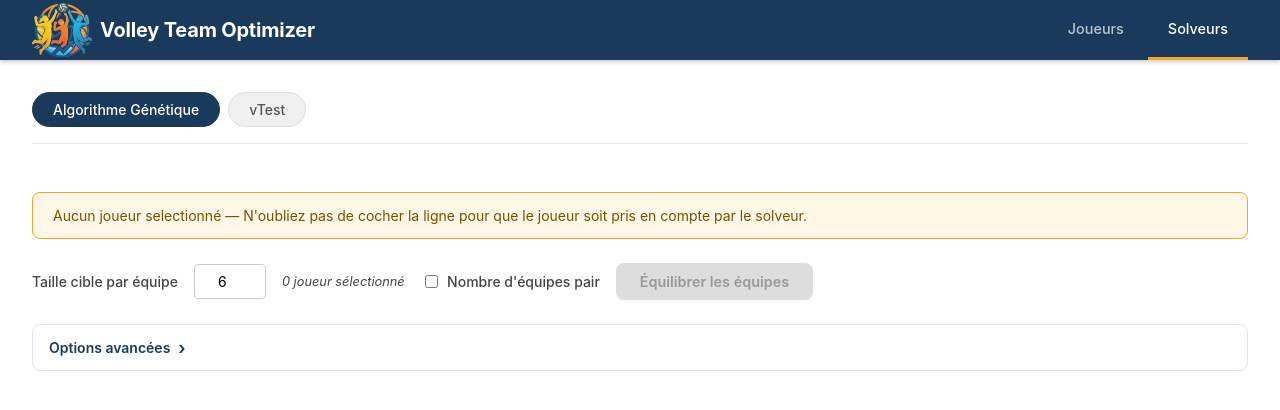
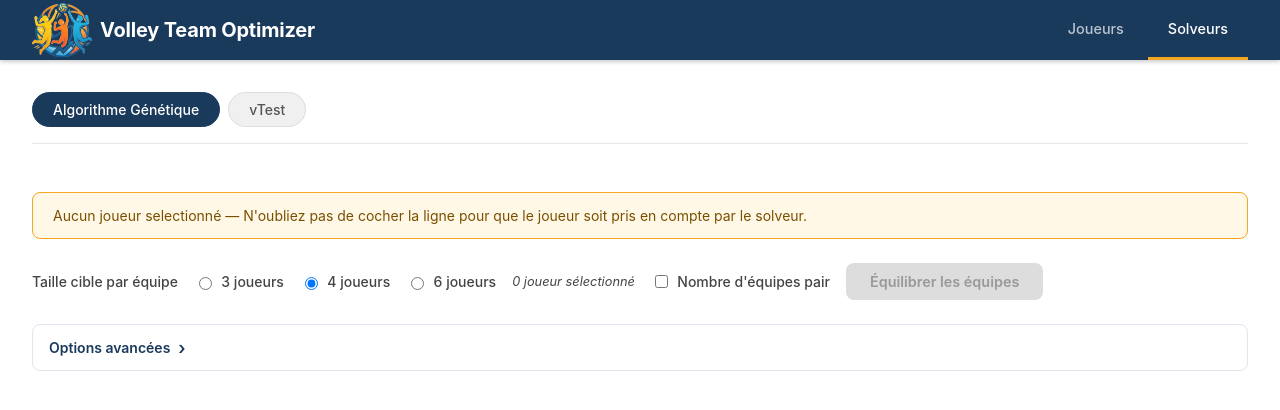
Before and after one commit to flobatard/VolleyTeamOptimizer, an Angular app: page /main/solver/genetic in a window 1280 px wide. Shown: the top 410 px of the page. Built offline with nearby package versions, Linux system fonts and the light colour scheme.

Commit message:
Refactor team size selection in genetic and vTest solver components to use radio buttons and improve layout; integrate optimal team computation logic.

```diff
--- a/src/app/core/services/algos/vtest-algo-solver.ts
+++ b/src/app/core/services/algos/vtest-algo-solver.ts
@@ -1,4 +1,5 @@
 import { Player } from '../../models/player';
+import { computeOptimalNumTeams } from '../team-distribution';
 
 export interface VTestParams {
   /** Seuil attaque pour être considéré comme killer (défaut: 7) */
@@ -38,10 +39,7 @@ export class VTestAlgoSolver {
     const forceEvenTeams = params.FORCE_EVEN_TEAMS ?? false;
     const maxGlobalDelta = params.MAX_GLOBAL_DELTA ?? VTestAlgoSolver.DEFAULT_MAX_GLOBAL_DELTA;
 
-    let numTeams = Math.max(1, Math.round(players.length / targetTeamSize));
-    if (forceEvenTeams && numTeams % 2 !== 0) {
-      numTeams = numTeams > 1 ? numTeams - 1 : 2;
-    }
+    const numTeams = computeOptimalNumTeams(players.length, targetTeamSize, forceEvenTeams);
 
     let bestTeams: Player[][] | null = null;
     let bestInvalidCount = numTeams + 1;
--- /dev/null
+++ b/src/app/core/services/team-distribution.ts
@@ -0,0 +1,93 @@
+/**
+ * Calcule la répartition optimale des joueurs en équipes pour une taille cible.
+ * Choisit le nombre d'équipes qui minimise l'écart entre la taille réelle et la cible.
+ */
+
+function getRoundRobinSizes(numPlayers: number, numTeams: number): number[] {
+  const sizes = new Array(numTeams).fill(0);
+  for (let i = 0; i < numPlayers; i++) {
+    sizes[i % numTeams]++;
+  }
+  return sizes;
+}
+
+/**
+ * Retourne le nombre d'équipes optimal pour minimiser l'écart à la taille cible.
+ * Ex: 15 joueurs, cible 4 → 4 équipes (3×4 + 1×3)
+ * Ex: 18 joueurs, cible 4 → 4 équipes (2×5 + 2×4)
+ * Ex: 18 joueurs, cible 6 → 3 équipes (3×6) — ou 6 équipes si cible 3
+ */
+export function computeOptimalNumTeams(
+  numPlayers: number,
+  targetTeamSize: number,
+  forceEvenTeams?: boolean
+): number {
+  if (numPlayers <= 0 || targetTeamSize <= 0) return 1;
+
+  const floorTeams = Math.max(1, Math.floor(numPlayers / targetTeamSize));
+  const ceilTeams = Math.max(1, Math.ceil(numPlayers / targetTeamSize));
+
+  if (floorTeams === ceilTeams) {
+    let numTeams = floorTeams;
+    if (forceEvenTeams && numTeams % 2 !== 0) {
+      numTeams = numTeams > 1 ? numTeams - 1 : 2;
+    }
+    return numTeams;
+  }
+
+  const floorSizes = getRoundRobinSizes(numPlayers, floorTeams);
+  const ceilSizes = getRoundRobinSizes(numPlayers, ceilTeams);
+
+  const floorMaxDev = Math.max(...floorSizes.map((s) => Math.abs(s - targetTeamSize)));
+  const ceilMaxDev = Math.max(...ceilSizes.map((s) => Math.abs(s - targetTeamSize)));
+
+  let numTeams = floorMaxDev <= ceilMaxDev ? floorTeams : ceilTeams;
+
+  if (forceEvenTeams && numTeams % 2 !== 0) {
+    const alt = numTeams > 1 ? numTeams - 1 : 2;
+    const altSizes = getRoundRobinSizes(numPlayers, alt);
+    const altMaxDev = Math.max(...altSizes.map((s) => Math.abs(s - targetTeamSize)));
+    if (altMaxDev <= floorMaxDev && altMaxDev <= ceilMaxDev) {
+      numTeams = alt;
+    } else {
+      numTeams = numTeams > 1 ? numTeams - 1 : 2;
+    }
+  }
+
+  return numTeams;
+}
+
+export interface TeamDistributionSummary {
+  numTeams: number;
+  sizes: number[];
+  summary: string;
+}
+
+/**
+ * Calcule et formate le résumé de la répartition des équipes.
+ * Ex: "4 équipes dont 3×4 et 1×3"
+ */
+export function computeTeamDistributionSummary(
+  numPlayers: number,
+  targetTeamSize: number,
+  forceEvenTeams?: boolean
+): TeamDistributionSummary {
+  const numTeams = computeOptimalNumTeams(numPlayers, targetTeamSize, forceEvenTeams);
+  const sizes = getRoundRobinSizes(numPlayers, numTeams);
+
+  const countBySize = new Map<number, number>();
+  for (const s of sizes) {
+    countBySize.set(s, (countBySize.get(s) ?? 0) + 1);
+  }
+
+  const parts = [...countBySize.entries()]
+    .sort((a, b) => b[0] - a[0])
+    .map(([size, n]) => (n === 1 ? `1×${size}` : `${n}×${size}`));
+
+  const summary =
+    numTeams === 1
+      ? `1 équipe de ${sizes[0]} joueur${sizes[0] > 1 ? 's' : ''}`
+      : `${numTeams} équipes dont ${parts.join(' et ')}`;
+
+  return { numTeams, sizes, summary };
+}
--- a/src/app/features/solvers/genetic-solver-component/genetic-solver-component.html
+++ b/src/app/features/solvers/genetic-solver-component/genetic-solver-component.html
@@ -6,17 +6,25 @@
   }
 
   <div class="controls">
-    <label class="control-label" for="teamSize">Taille cible par équipe</label>
-    <input
-      id="teamSize"
-      class="team-size-input"
-      type="number"
-      [ngModel]="targetTeamSize()"
-      (ngModelChange)="targetTeamSize.set($event)"
-      min="2"
-      max="20"
-    />
+    <span class="control-label">Taille cible par équipe</span>
+    <div class="team-size-radios" role="radiogroup" aria-label="Nombre de joueurs par équipe">
+      @for (size of teamSizeOptions; track size) {
+        <label class="radio-label">
+          <input
+            type="radio"
+            name="teamSize"
+            [value]="size"
+            [ngModel]="targetTeamSize()"
+            (ngModelChange)="targetTeamSize.set(+$event)"
+          />
+          <span class="radio-text">{{ size }} joueurs</span>
+        </label>
+      }
+    </div>
     <span class="player-count">{{ players().length }} joueur{{ players().length > 1 ? 's' : '' }} sélectionné{{ players().length > 1 ? 's' : '' }}</span>
+    @if (teamDistributionSummary(); as summary) {
+      <span class="team-summary">{{ summary.summary }}</span>
+    }
     <label class="control-label control-label--checkbox">
       <input
         type="checkbox"
--- a/src/app/features/solvers/genetic-solver-component/genetic-solver-component.scss
+++ b/src/app/features/solvers/genetic-solver-component/genetic-solver-component.scss
@@ -79,14 +79,37 @@
   }
 }
 
-.team-size-input {
-  width: 72px;
-  padding: 0.5rem 0.625rem;
-  text-align: center;
+.team-size-radios {
+  display: flex;
+  gap: 1rem;
+  align-items: center;
+}
+
+.radio-label {
+  display: flex;
+  align-items: center;
+  gap: 0.4rem;
+  cursor: pointer;
+  font-size: 0.875rem;
+
+  input[type='radio'] {
+    cursor: pointer;
+  }
+}
+
+.radio-text {
+  font-weight: 500;
+  color: var(--color-text-secondary);
 }
 
 .player-count {
   font-size: 0.8rem;
+  color: var(--color-text-secondary);
+  font-style: italic;
+}
+
+.team-summary {
+  font-size: 0.875rem;
   color: var(--color-text-secondary);
   font-style: italic;
 }
--- a/src/app/features/solvers/genetic-solver-component/genetic-solver-component.ts
+++ b/src/app/features/solvers/genetic-solver-component/genetic-solver-component.ts
@@ -6,6 +6,9 @@ import { PlayerPair } from '../../../core/models/player-pair';
 import { ListPairPlayers } from '../../../shared/list-pair-players/list-pair-players';
 import { EstimatedTeam, estimateTeamQuality } from '../../../core/services/teams-model.service';
 import { calculatePlayerMedian } from '../../../core/services/algos/genetic-algo-solver';
+import { computeTeamDistributionSummary } from '../../../core/services/team-distribution';
+
+const TEAM_SIZE_OPTIONS = [3, 4, 6] as const;
 
 const STORAGE_KEY = 'VTO_genetic_solver_params';
 const STORAGE_KEY_TEAMS = 'VTO_genetic_solver_teams';
@@ -28,7 +31,7 @@ interface PersistedParams {
 }
 
 const DEFAULT_PARAMS: PersistedParams = {
-  targetTeamSize: 6,
+  targetTeamSize: 4,
   forceEvenTeams: false,
   populationSize: 200,
   generations: 1000,
@@ -47,7 +50,13 @@ const DEFAULT_PARAMS: PersistedParams = {
 function loadParams(): PersistedParams {
   try {
     const stored = localStorage.getItem(STORAGE_KEY);
-    if (stored) return { ...DEFAULT_PARAMS, ...JSON.parse(stored) };
+    if (stored) {
+      const parsed = { ...DEFAULT_PARAMS, ...JSON.parse(stored) };
+      if (!TEAM_SIZE_OPTIONS.includes(parsed.targetTeamSize as (typeof TEAM_SIZE_OPTIONS)[number])) {
+        parsed.targetTeamSize = DEFAULT_PARAMS.targetTeamSize;
+      }
+      return parsed;
+    }
   } catch {}
   return DEFAULT_PARAMS;
 }
@@ -100,6 +109,15 @@ export class GeneticSolverComponent {
 
   protected readonly targetTeamSize = signal(this.p.targetTeamSize);
   protected readonly forceEvenTeams = signal(this.p.forceEvenTeams);
+  protected readonly teamSizeOptions = TEAM_SIZE_OPTIONS;
+
+  readonly teamDistributionSummary = computed(() => {
+    const n = this.players().length;
+    const size = this.targetTeamSize();
+    const forceEven = this.forceEvenTeams();
+    if (n === 0) return null;
+    return computeTeamDistributionSummary(n, size, forceEven);
+  });
 
   // Paramètres algo
   protected readonly populationSize = signal(this.p.populationSize);
--- a/src/app/features/solvers/vtest-solver-component/vtest-solver-component.html
+++ b/src/app/features/solvers/vtest-solver-component/vtest-solver-component.html
@@ -6,17 +6,25 @@
   }
 
   <div class="controls">
-    <label class="control-label" for="teamSize">Taille cible par équipe</label>
-    <input
-      id="teamSize"
-      class="team-size-input"
-      type="number"
-      [ngModel]="targetTeamSize()"
-      (ngModelChange)="targetTeamSize.set($event)"
-      min="2"
-      max="20"
-    />
+    <span class="control-label">Taille cible par équipe</span>
+    <div class="team-size-radios" role="radiogroup" aria-label="Nombre de joueurs par équipe">
+      @for (size of teamSizeOptions; track size) {
+        <label class="radio-label">
+          <input
+            type="radio"
+            name="teamSize"
+            [value]="size"
+            [ngModel]="targetTeamSize()"
+            (ngModelChange)="targetTeamSize.set(+$event)"
+          />
+          <span class="radio-text">{{ size }} joueurs</span>
+        </label>
+      }
+    </div>
     <span class="player-count">{{ players().length }} joueur{{ players().length > 1 ? 's' : '' }} sélectionné{{ players().length > 1 ? 's' : '' }}</span>
+    @if (teamDistributionSummary(); as summary) {
+      <span class="team-summary">{{ summary.summary }}</span>
+    }
     <label class="control-label control-label--checkbox">
       <input
         type="checkbox"
--- a/src/app/features/solvers/vtest-solver-component/vtest-solver-component.scss
+++ b/src/app/features/solvers/vtest-solver-component/vtest-solver-component.scss
@@ -73,10 +73,33 @@
   }
 }
 
-.team-size-input {
-  width: 72px;
-  padding: 0.5rem 0.625rem;
-  text-align: center;
+.team-size-radios {
+  display: flex;
+  gap: 1rem;
+  align-items: center;
+}
+
+.radio-label {
+  display: flex;
+  align-items: center;
+  gap: 0.4rem;
+  cursor: pointer;
+  font-size: 0.875rem;
+
+  input[type='radio'] {
+    cursor: pointer;
+  }
+}
+
+.radio-text {
+  font-weight: 500;
+  color: var(--color-text-secondary);
+}
+
+.team-summary {
+  font-size: 0.875rem;
+  color: var(--color-text-secondary);
+  font-style: italic;
 }
 
 .player-count {
--- a/src/app/features/solvers/vtest-solver-component/vtest-solver-component.ts
+++ b/src/app/features/solvers/vtest-solver-component/vtest-solver-component.ts
@@ -1,4 +1,4 @@
-import { Component, effect, inject, signal } from '@angular/core';
+import { Component, computed, effect, inject, signal } from '@angular/core';
 import { FormsModule } from '@angular/forms';
 import { PlayerDataService } from '../../../core/services/player-data.service';
 import { Player } from '../../../core/models/player';
@@ -6,7 +6,9 @@ import {
   EstimatedTeam,
   estimateTeamQuality,
 } from '../../../core/services/teams-model.service';
+import { computeTeamDistributionSummary } from '../../../core/services/team-distribution';
 
+const TEAM_SIZE_OPTIONS = [3, 4, 6] as const;
 const STORAGE_KEY = 'VTO_vtest_solver_params';
 const STORAGE_KEY_TEAMS = 'VTO_vtest_solver_teams';
 
@@ -19,7 +21,7 @@ interface PersistedParams {
 }
 
 const DEFAULT_PARAMS: PersistedParams = {
-  targetTeamSize: 6,
+  targetTeamSize: 4,
   forceEvenTeams: false,
   killerThreshold: 7,
   passerThreshold: 7,
@@ -29,7 +31,13 @@ const DEFAULT_PARAMS: PersistedParams = {
 function loadParams(): PersistedParams {
   try {
     const stored = localStorage.getItem(STORAGE_KEY);
-    if (stored) return { ...DEFAULT_PARAMS, ...JSON.parse(stored) };
+    if (stored) {
+      const parsed = { ...DEFAULT_PARAMS, ...JSON.parse(stored) };
+      if (!TEAM_SIZE_OPTIONS.includes(parsed.targetTeamSize as (typeof TEAM_SIZE_OPTIONS)[number])) {
+        parsed.targetTeamSize = DEFAULT_PARAMS.targetTeamSize;
+      }
+      return parsed;
+    }
   } catch {}
   return DEFAULT_PARAMS;
 }
@@ -61,6 +69,15 @@ export class VtestSolverComponent {
 
   protected readonly targetTeamSize = signal(this.p.targetTeamSize);
   protected readonly forceEvenTeams = signal(this.p.forceEvenTeams);
+  protected readonly teamSizeOptions = TEAM_SIZE_OPTIONS;
+
+  readonly teamDistributionSummary = computed(() => {
+    const n = this.players().length;
+    const size = this.targetTeamSize();
+    const forceEven = this.forceEvenTeams();
+    if (n === 0) return null;
+    return computeTeamDistributionSummary(n, size, forceEven);
+  });
   protected readonly killerThreshold = signal(this.p.killerThreshold);
   protected readonly passerThreshold = signal(this.p.passerThreshold);
   protected readonly maxGlobalDelta = signal(this.p.maxGlobalDelta);
```
Also changed, not shown: src/app/core/services/algos/genetic-algo-solver.ts (+3 -7 lines).
